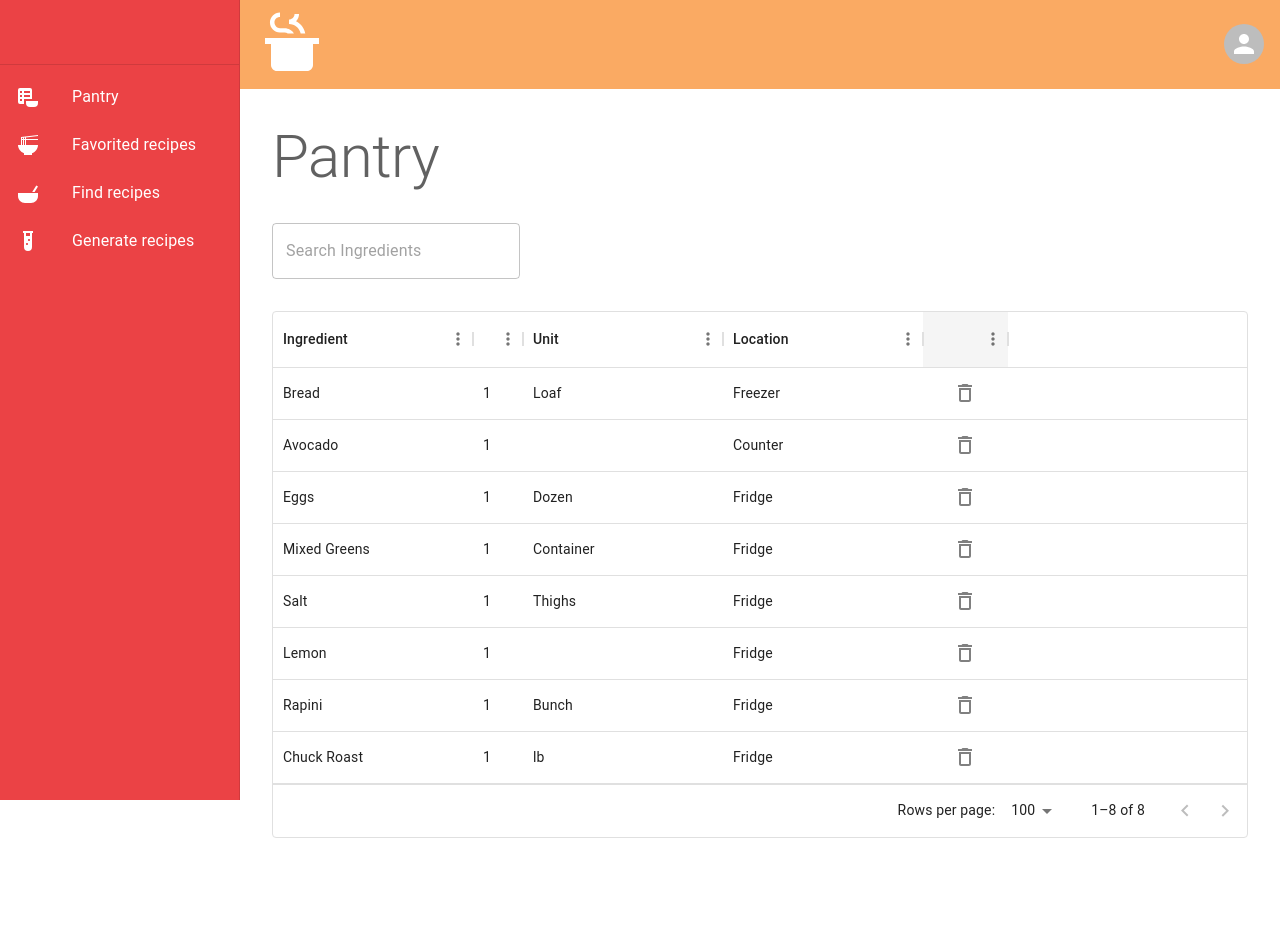
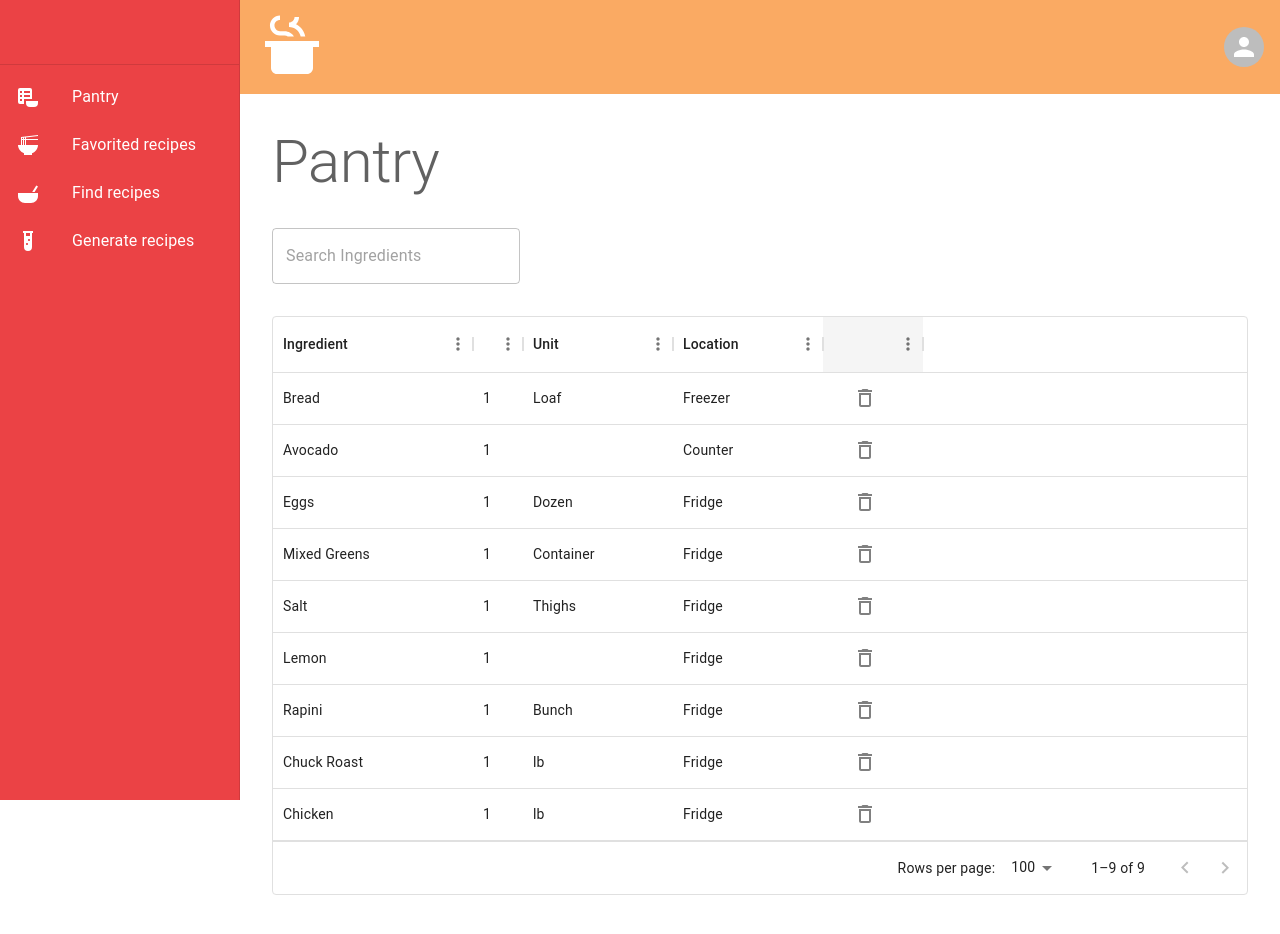
Before and after one commit to wizardbusiness/stewpot, a React (Vite) app: page /pantry in a window 1280 px wide. Shown: the top 934 px of the page. Before the commit the page ends 885 px from the top, so only its background shows below. Built offline with nearby package versions, Linux system fonts and the light colour scheme.

Commit message:
changed some datagrid cell widths and added some mroe ingredients for easier styling prototyping.

```diff
--- a/src/consts/dummyData.tsx
+++ b/src/consts/dummyData.tsx
@@ -51,9 +51,9 @@ export const viewMocks: viewMocksInterface[] = [
 export const pantryColumns: GridColDef[] = [
   {field: 'ingredient', headerName: 'Ingredient', width: 200, editable: true},
   {field: 'qt', headerName: 'Qt.', width: 50, editable: true},
-  {field: 'unit', headerName: 'Unit', width: 200, editable: true},
-  {field: 'location', headerName: 'Location', width: 200, editable: true},
-  {field: '', headerName: '', width: 85, renderCell: () => <Button sx={{color: 'grey' , width: 30, height: 40, padding: 'none'}}><DeleteOutlineIcon/></Button>},
+  {field: 'unit', headerName: 'Unit', width: 150, editable: true},
+  {field: 'location', headerName: 'Location', width: 150, editable: true},
+  {field: '', headerName: '', width: 100, renderCell: () => <Button sx={{color: 'grey' , width: 30, height: 40, padding: 'none'}}><DeleteOutlineIcon/></Button>},
 ];
 
 export const pantryRows: GridRowsProp = [
@@ -65,6 +65,7 @@ export const pantryRows: GridRowsProp = [
   {id: 6, ingredient: 'Lemon', qt: 1, unit: '', location: 'Fridge'},
   {id: 7, ingredient: 'Rapini', qt: 1, unit: 'Bunch', location: 'Fridge'},
   {id: 8, ingredient: 'Chuck Roast', qt: 1, unit: 'lb', location: 'Fridge'},
+  {id: 9, ingredient: 'Chicken', qt: 1, unit: 'lb', location: 'Fridge'},
 ];
 
 // Favorites
```
